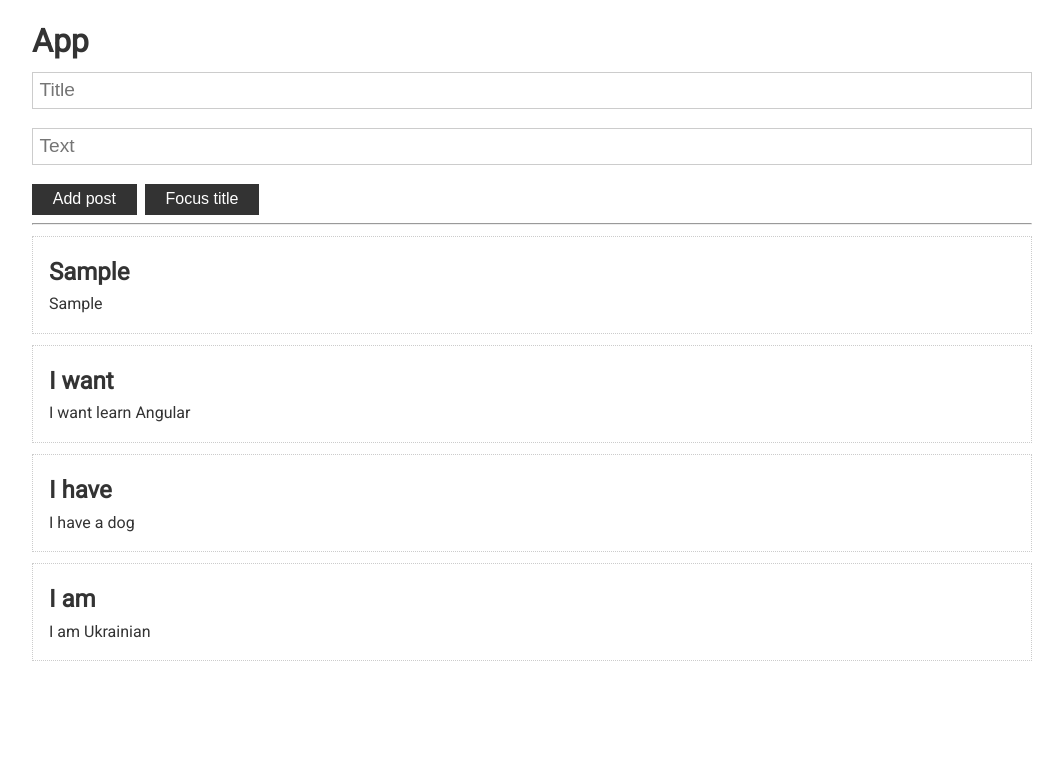
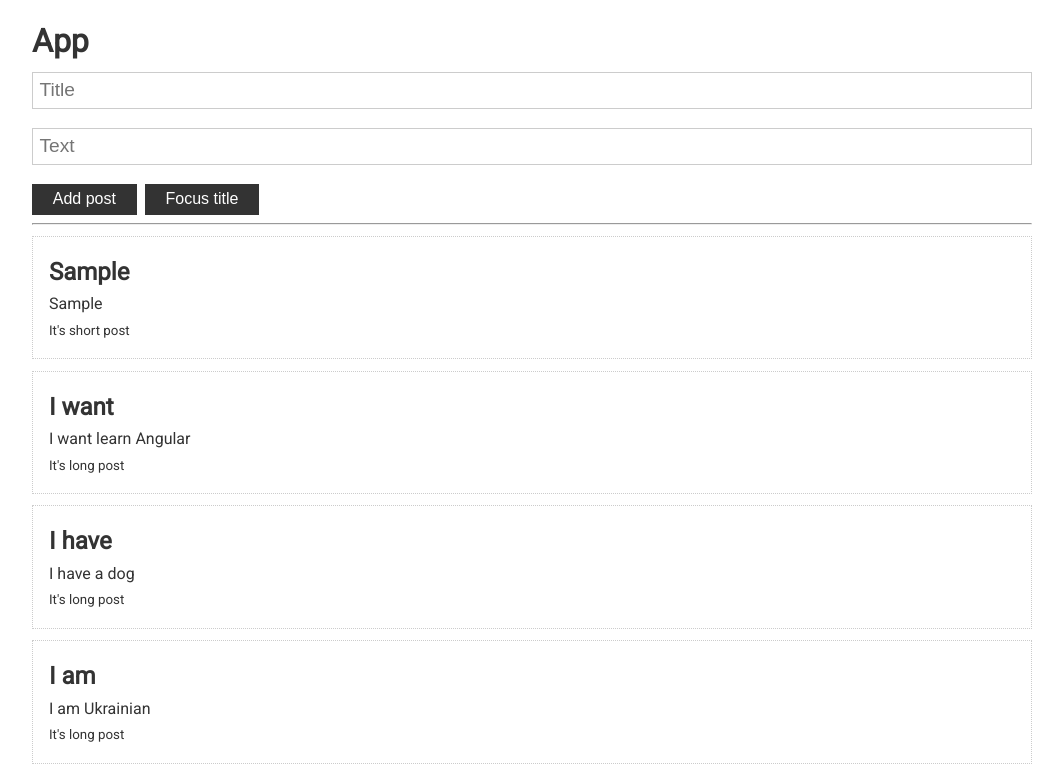
Before and after one commit to ivanskyi/Angular, an Angular app in the folder AngularCourse/ComponentsDetail/: page / in a window 1280 px wide. Both pictures are taken after typing "Sample", "Sample" into the empty fields and a click on the button "Add post". Shown: the top 780 px of the page, without its empty margins (108-1171 px from the left). Built offline with nearby package versions, Linux system fonts and the light colour scheme.

Commit message:
I used ng-content tag

```diff
--- a/AngularCourse/ComponentsDetail/src/app/app.component.html
+++ b/AngularCourse/ComponentsDetail/src/app/app.component.html
@@ -3,5 +3,9 @@
   <app-post-form (onAdd)="updatePosts($event)"></app-post-form>
   <hr>
   <app-post *ngFor="let p of posts" [myPost]="p">
+    <small *ngIf="p.text.length > 10; else short">It's long post</small>
+    <ng-template #short>
+      <small>It's short post</small>
+    </ng-template>
   </app-post>
 </div>
--- a/AngularCourse/ComponentsDetail/src/app/post/post.component.html
+++ b/AngularCourse/ComponentsDetail/src/app/post/post.component.html
@@ -1,4 +1,5 @@
 <div class="card">
     <h2>{{post?.title}}</h2>
     <p>{{post?.text}}</p>
+    <ng-content></ng-content>
 </div>
```
